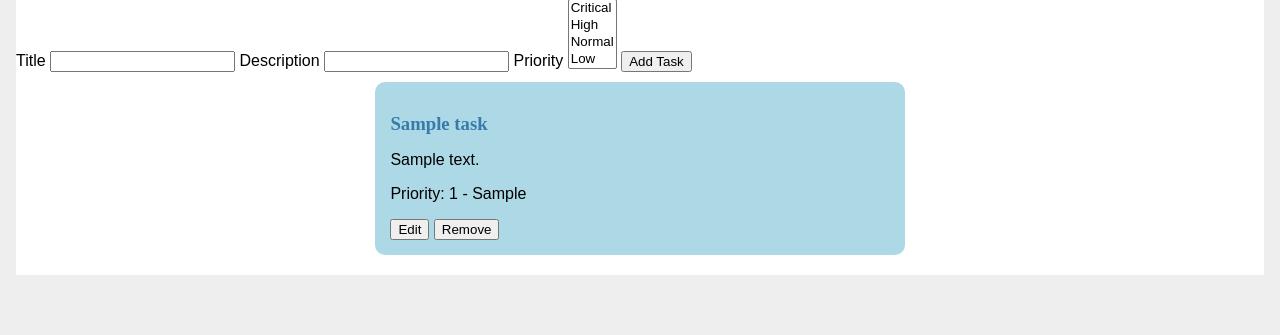
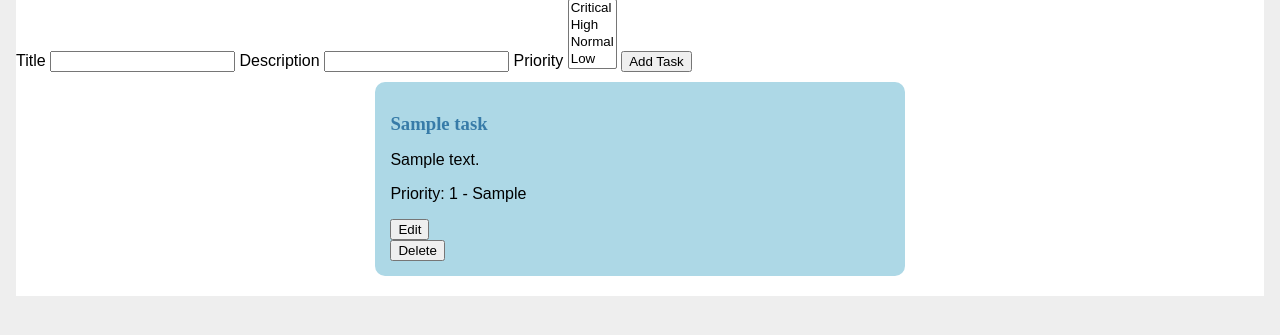
Before and after one commit to GavrilS/task_list, a Flask app: page /1/tasks in a window 1280 px wide. Shown: the part 157-492 px from the top of the page. Run offline with Flask 3, Linux system fonts and the light colour scheme; tables that the repository leaves empty hold one stand-in row (values such as "Sample post").

Commit message:
Updating the functionality to edit/delete a task -> WIP

```diff
--- a/task_list_app/templates/user/tasks.html
+++ b/task_list_app/templates/user/tasks.html
@@ -29,8 +29,16 @@
                 <p class="task-priority">Priority: {{ task.priority_value }} - {{ task.priority }}</p>
             </div>
             <div class="task-options">
-                <button>Edit</button>
-                <button>Remove</button>
+                <!-- <button>Edit</button>
+                <button>Remove</button> -->
+                <form method="put">
+                    <input type="hidden" name="task-id" id="task-id" value="{{ loop.index }}">
+                    <input type="submit" value="Edit">
+                </form>
+                <form method="delete">
+                    <input type="hidden" name="task-id" id="task-id" value="{{ loop.index }}">
+                    <input type="submit" value="Delete">
+                </form>
             </div>
         </div>
     {% else %}
--- a/task_list_app/user_tasks.py
+++ b/task_list_app/user_tasks.py
@@ -23,7 +23,7 @@ priority_mapping = {
     'Low': 4
 }
 
-@bp.route('/<user_id>/tasks', methods=('GET', 'POST'))
+@bp.route('/<user_id>/tasks', methods=('GET', 'POST', 'PUT', 'DELETE'))
 def tasks(user_id=None):
     tasks = []
     error = None
@@ -49,7 +49,20 @@ def tasks(user_id=None):
                 tasks = get_all_user_tasks(connection, user_id)
 
             return render_template('user/tasks.html', tasks=tasks)
+        elif request.method == 'PUT':
+            print('INSIDE EDIT!!!!!!!!!!!!!!!!!')
+            with engine.connect() as connection:
+                # create_task(connection, task_data)
+                tasks = get_all_user_tasks(connection, user_id)
 
+            return render_template('user/tasks.html', tasks=tasks)
+        elif request.method == 'DELETE':
+            print('INSIDE DELETE!!!!!!!!!!!!!!!!!')
+            with engine.connect() as connection:
+                # create_task(connection, task_data)
+                tasks = get_all_user_tasks(connection, user_id)
+
+            return render_template('user/tasks.html', tasks=tasks)
         else:
             with engine.connect() as connection:
                 tasks = get_all_user_tasks(connection, user_id)
```
